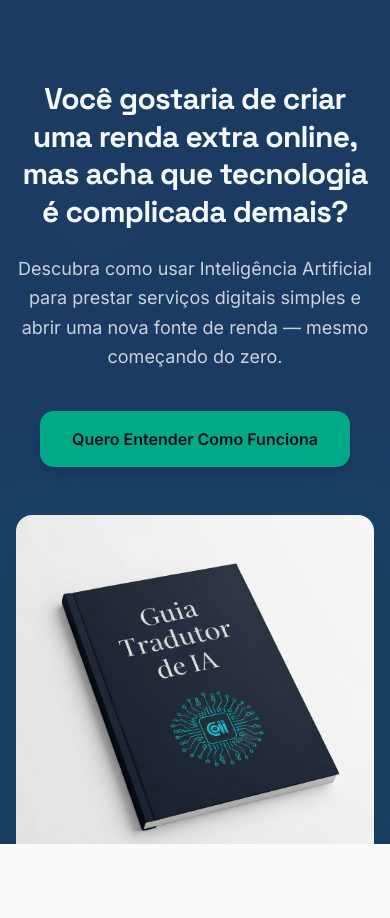
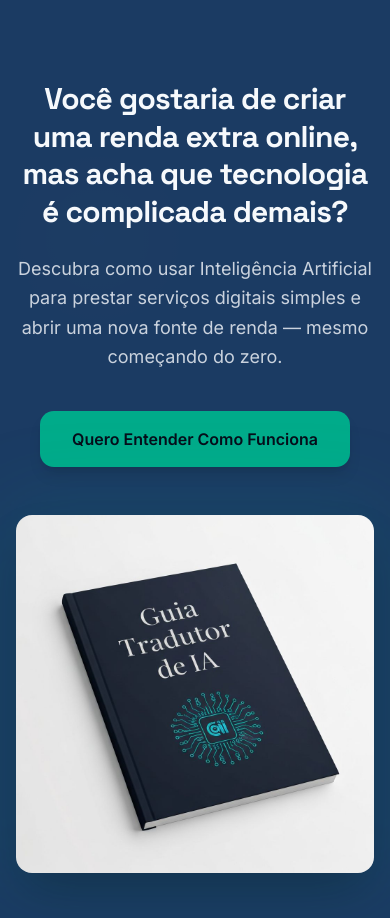
Before and after one commit to PhabloOliveira/TraduzaIA, a Next.js app: page / in a window 390 px wide. Shown: the top 918 px of the page. Before the commit the page ends 844 px from the top, so only its background shows below. Built offline with nearby package versions, Linux system fonts and the light colour scheme.

Commit message:
fix: ajuste npm e yaml

```diff
--- a/components/hero-section.tsx
+++ b/components/hero-section.tsx
@@ -8,7 +8,7 @@ export function HeroSection() {
   const { hero } = funnelContent
 
   return (
-    <section className="relative overflow-hidden bg-primary py-20 lg:py-32 h-[100vh]">
+    <section className="relative overflow-x-hidden bg-primary py-20 lg:py-32 min-h-screen">
       {/* Subtle pattern overlay */}
       <div className="absolute inset-0 opacity-5">
         <div
```
Also changed, not shown: 1 other file (tests, documents, lock files or other folders).
